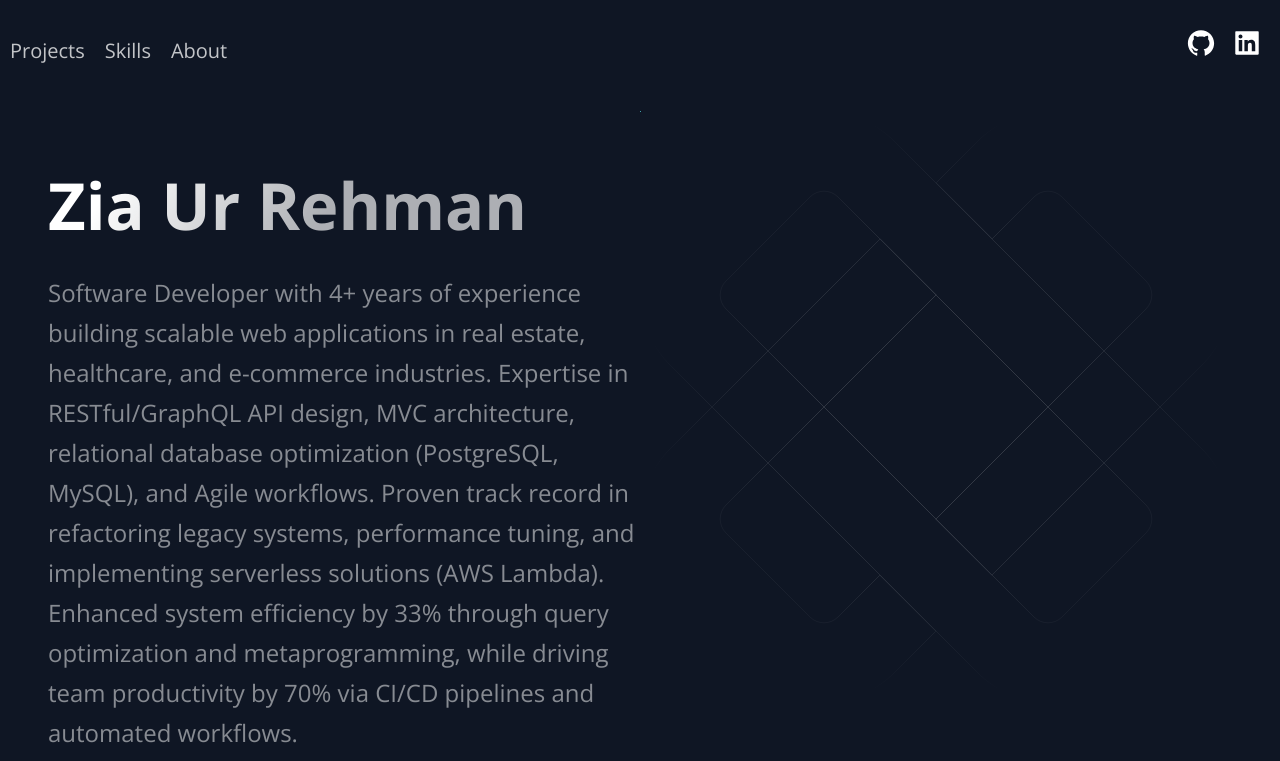
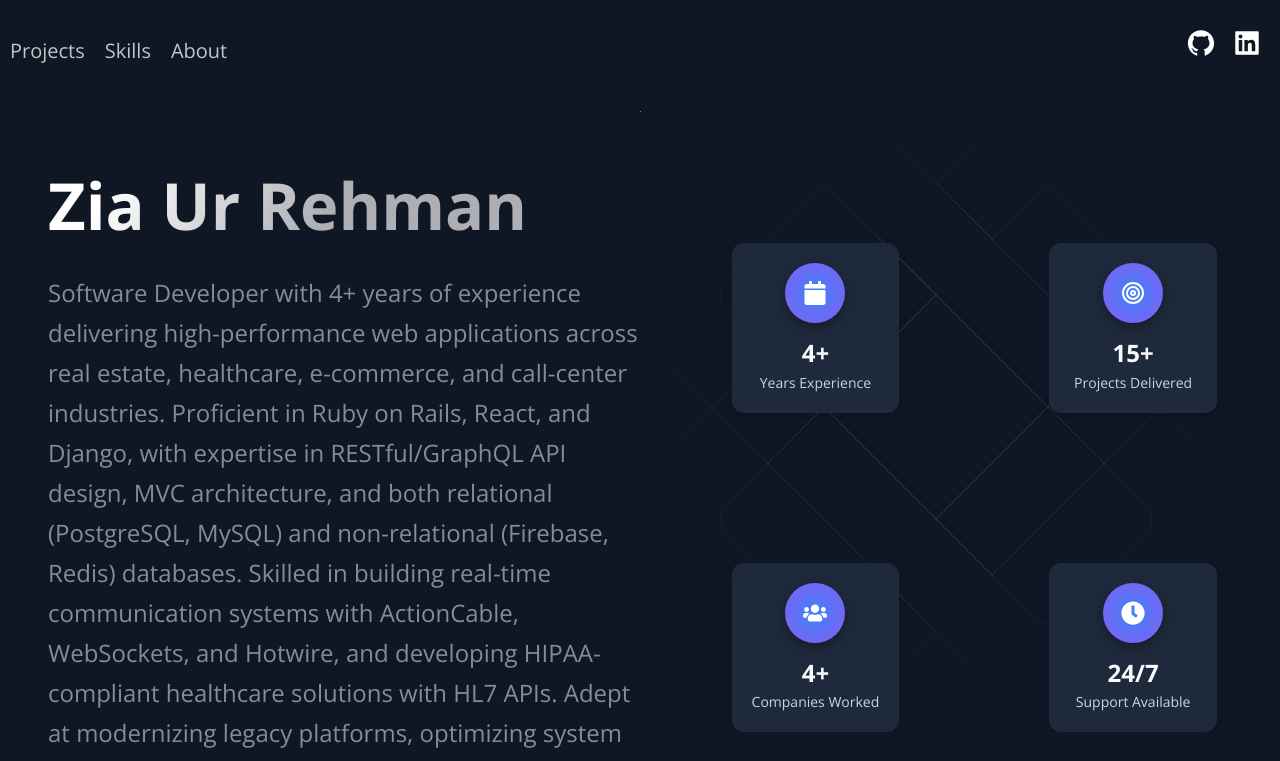
Before and after one commit to Zia-Ur-Rehman1/portfolio, a Next.js app: page / in a window 1280 px wide. Shown: the top 761 px of the page. Built offline with nearby package versions, Linux system fonts and the light colour scheme.

Commit message:
Links Issue fixed with resume updated

```diff
--- a/next.config.js
+++ b/next.config.js
@@ -1,11 +1,10 @@
 /** @type {import('next').NextConfig} */
 
 const isProd = process.env.NODE_ENV === 'production';
-const basePath = isProd ? '/portfolio' : '';
 
 const nextConfig = {
-  basePath: basePath,
-  assetPrefix: basePath,
+  basePath: isProd ? '/portfolio' : '',
+  assetPrefix: isProd ? '/portfolio/' : '',
   output: 'export',
   trailingSlash: true,
   images: {
--- a/src/components/BackgrooundAnimation/BackgroundAnimation.js
+++ b/src/components/BackgrooundAnimation/BackgroundAnimation.js
@@ -1,4 +1,6 @@
 import React from 'react';
+import Stats from '../Stats/Stats'
+
 
 const BackgroundAnimation = () => (
   <div>
@@ -359,7 +361,9 @@ const BackgroundAnimation = () => (
         </linearGradient>
       </defs>
     </svg>
+    <Stats/>
   </div>
+
 );
 
 export default BackgroundAnimation;
--- a/src/components/Hero/Hero.js
+++ b/src/components/Hero/Hero.js
@@ -1,7 +1,8 @@
 import React from 'react';
 import { Section, SectionText, SectionTitle } from '../../styles/GlobalComponents';
 import { LeftSection, StyledButtonLink } from './HeroStyles';
-
+import { StatsContainer, StatCard, StatLabel, StatValue } from '../Stats/StatsStyles';
+import { statistics } from '../../constants/constants';
 const Hero = (props) => {
   return (
     <>
@@ -11,10 +12,10 @@ const Hero = (props) => {
             Zia Ur Rehman
           </SectionTitle>
           <SectionText>
-            Software Developer with 4+ years of experience building scalable web applications in real estate, healthcare, and e-commerce industries. Expertise in RESTful/GraphQL API design, MVC architecture, relational database optimization (PostgreSQL, MySQL), and Agile workflows. Proven track record in refactoring legacy systems, performance tuning, and implementing serverless solutions (AWS Lambda). Enhanced system efficiency by 33% through query optimization and metaprogramming, while driving team productivity by 70% via CI/CD pipelines and automated workflows.
+            Software Developer with 4+ years of experience delivering high-performance web applications across real estate, healthcare, e-commerce, and call-center industries. Proficient in Ruby on Rails, React, and Django, with expertise in RESTful/GraphQL API design, MVC architecture, and both relational (PostgreSQL, MySQL) and non-relational (Firebase, Redis) databases. Skilled in building real-time communication systems with ActionCable, WebSockets, and Hotwire, and developing HIPAA-compliant healthcare solutions with HL7 APIs. Adept at modernizing legacy platforms, optimizing system performance, and designing scalable architectures that support seamless integrations and long-term growth.
           </SectionText>
           <StyledButtonLink
-            href={`${process.env.NEXT_PUBLIC_BASE_PATH}/files/resume_latest.pdf`}
+            href="/files/Zia_Rehman_Full_Stack_Developer.pdf"
             target="_blank"
             rel="noopener noreferrer"
           >
--- /dev/null
+++ b/src/components/Stats/Stats.js
@@ -0,0 +1,25 @@
+// Stats.js
+import React from 'react';
+import { Section } from '../../styles/GlobalComponents';
+import { StatsContainer, StatCard, StatValue, StatLabel, StatIconWrapper, StatonBG } from './StatsStyles';
+import { statistics } from '../../constants/constants';
+
+const Stats = () => (
+  <StatonBG>
+  <Section id="stats">
+    <StatsContainer>
+      {statistics.map((stat) => (
+        <StatCard key={stat.id}>
+          <StatIconWrapper>
+            {stat.icon}
+          </StatIconWrapper>
+          <StatValue>{stat.value}</StatValue>
+          <StatLabel>{stat.label}</StatLabel>
+        </StatCard>
+      ))}
+    </StatsContainer>
+  </Section>
+  </StatonBG>
+);
+
+export default Stats;
--- /dev/null
+++ b/src/components/Stats/StatsStyles.js
@@ -0,0 +1,66 @@
+// StatsStyles.js
+import styled from 'styled-components';
+
+// In StatsStyles.js or wherever <Section> is defined
+export const StatonBG = styled.div`
+
+    display: block;
+    position: absolute;
+    top: 100px;
+    right: 15px;
+`;
+export const StatsContainer = styled.div`
+  display: grid;
+  grid-template-columns: repeat(2, 1fr);
+  gap: 150px;
+  margin-top: 32px;
+
+  @media ${(props) => props.theme.breakpoints.sm} {
+    grid-template-columns: 1fr;
+    gap: 16px;
+  }
+`;
+
+export const StatCard = styled.div`
+  background: #1e293b;
+  border-radius: 12px;
+  padding: 20px;
+  text-align: center;
+  box-shadow: 0 4px 8px rgba(0, 0, 0, 0.15);
+  transition: transform 0.2s ease;
+
+  &:hover {
+    transform: translateY(-4px);
+  }
+`;
+
+export const StatIconWrapper = styled.div`
+  width: 60px;
+  height: 60px;
+  border-radius: 50%;
+  background: radial-gradient(circle, #3b82f6, #8b5cf6);
+  display: flex;
+  align-items: center;
+  justify-content: center;
+  margin: 0 auto 16px; /* Center horizontally, space below */
+  box-shadow: 0 4px 12px rgba(0, 0, 0, 0.3);
+
+  svg {
+    width: 24px;
+    height: 24px;
+    color: white;
+  }
+`;
+
+export const StatValue = styled.h3`
+  font-size: 24px;
+  font-weight: bold;
+  color: #f8fafc;
+  margin-bottom: 6px;
+`;
+
+export const StatLabel = styled.p`
+  font-size: 14px;
+  color: #cbd5e1;
+  line-height: 1.4;
+`;
--- a/src/constants/constants.js
+++ b/src/constants/constants.js
@@ -1,3 +1,5 @@
+import { FaCalendar, FaUsers, FaClock } from 'react-icons/fa';
+import { FiTarget } from "react-icons/fi";
 export const ProjectsData = [
   {
     title: 'EcoLink',
@@ -92,6 +94,13 @@ export const AccomplishmentsData = [
   }
 ];
 
+export const statistics = [
+  { id: 1, value: "4+", label: "Years Experience", icon: <FaCalendar /> },
+  { id: 2, value: "15+", label: "Projects Delivered", icon: <FiTarget /> },
+  { id: 3, value: "4+", label: "Companies Worked", icon: <FaUsers /> },
+  { id: 4, value: "24/7", label: "Support Available", icon: <FaClock/>},
+];
+
 export const TimeLineData = [
   { year: 2016, text: 'Started my journey as a developer.', },
   { year: 2017, text: 'Worked intensively on ROMs & Kernels.', },
--- a/src/pages/index.js
+++ b/src/pages/index.js
@@ -5,7 +5,6 @@ import Projects from '../components/Projects/Projects';
 import Technologies from '../components/Technologies/Technologies';
 import { Layout } from '../layout/Layout';
 import { Section } from '../styles/GlobalComponents';
-
 const Home = () => {
   return (
     <Layout>
```
Also changed, not shown: 2 other files (tests, documents, lock files or other folders). Lines whose indentation alone changed are shown as unchanged.
